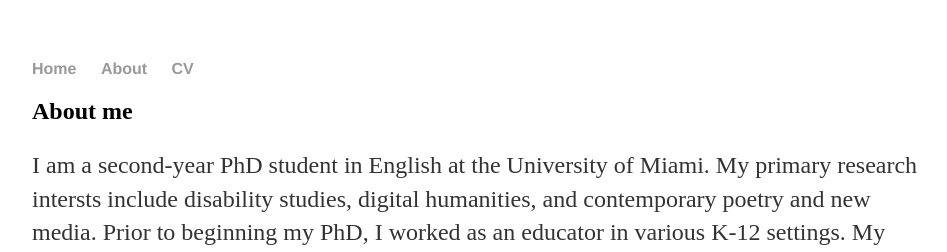
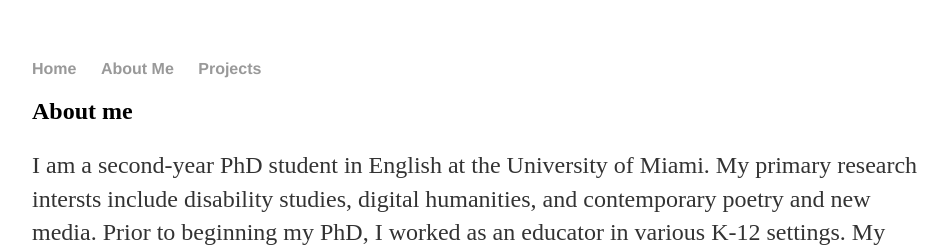
Before and after one commit to mdonabella/ENG613, a Jekyll site: the page built from index.md, in a window 1280 px wide. Shown: the top 252 px of the page, without its empty margins (160-1107 px from the left). Built offline with Jekyll 4.4.1, drawn with Linux system fonts in a browser that asks for light colours.

Commit message:
Update default.html

```diff
--- a/_layouts/default.html
+++ b/_layouts/default.html
@@ -9,8 +9,8 @@
 			<nav>
 	    		<ul>
 	        		<li><a href="/">Home</a></li>
-		        	<li><a href="/about">About</a></li>
-	        		<li><a href="/cv">CV</a></li>
+		        	<li><a href="/about">About Me</a></li>
+	        		<li><a href="/cv">Projects</a></li>
 
 	    		</ul>
 			</nav>
```
